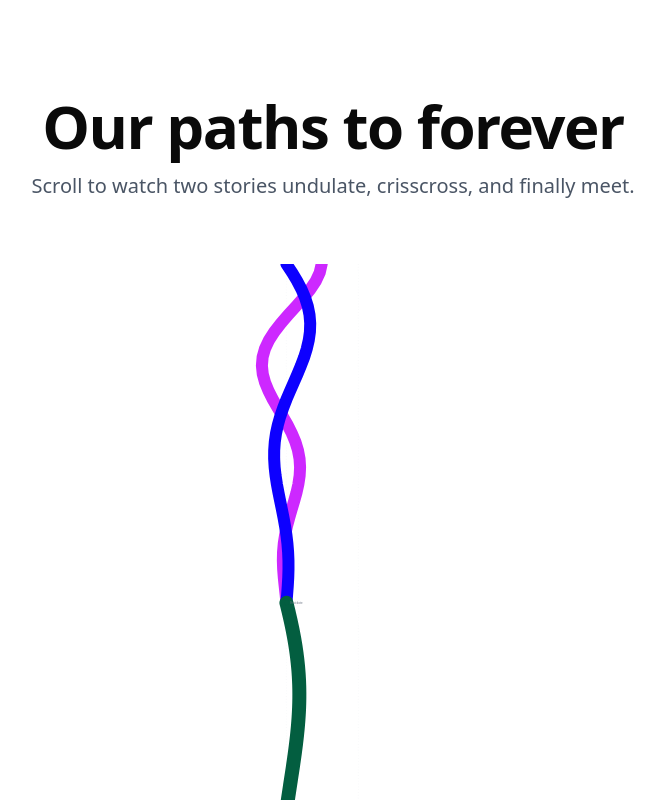
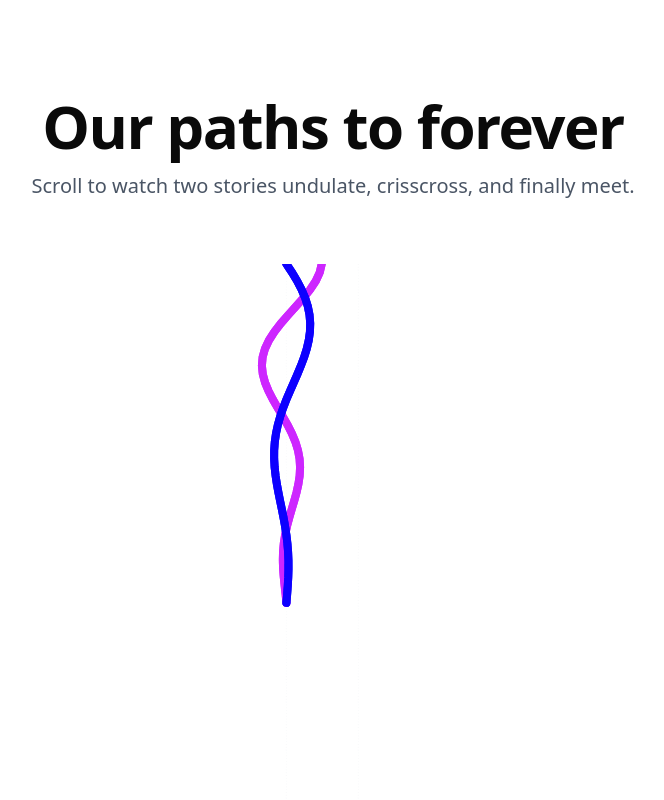
Before and after one commit to beta-gamut/wedding-site, a Next.js app: page / in a window 1280 px wide. Shown: the top 800 px of the page, without its empty margins (307-971 px from the left). Built offline with nearby package versions, Linux system fonts and the light colour scheme.

Commit message:
Tune lines (thicker + merge timing) and exact meet point

```diff
--- a/src/app/page.tsx
+++ b/src/app/page.tsx
@@ -205,7 +205,7 @@ export default function WeddingTimeline() {
 
   // Better merge timing window
   const MERGE_START = Math.min(0.9, firstDatePos + 0.1);
-  const MERGE_END = 0.1;
+  const MERGE_END = 1.0;
 
   // Pre-merge paths finish right when the merge begins
   const pathProgress = useTransform(scrollYProgress, [0, MERGE_START], [0, 1]);
@@ -300,6 +300,15 @@ export default function WeddingTimeline() {
                 viewBox={`0 0 ${SVG_WIDTH} ${SVG_HEIGHT}`}
                 className="h-full"
               >
+                  <defs>
+                  <filter id="glow" x="-50%" y="-50%" width="200%" height="200%">
+                    <feGaussianBlur stdDeviation="3" result="blur" />
+                    <feMerge>
+                      <feMergeNode in="blur" />
+                      <feMergeNode in="SourceGraphic" />
+                    </feMerge>
+                  </filter>
+                </defs>
                 {/* Faint vertical grid for elegance */}
                 {[0.28, 0.62].map((xPct, i) => (
                   <line
@@ -318,7 +327,7 @@ export default function WeddingTimeline() {
                   d={partnerPath}
                   fill="none"
                   stroke={COLORS.partner}
-                  strokeWidth={12}
+                  strokeWidth={8}
                   strokeLinecap="round"
                   vectorEffect="non-scaling-stroke"
                   filter="url(#glow)"
@@ -331,7 +340,7 @@ export default function WeddingTimeline() {
                   d={youPath}
                   fill="none"
                   stroke={COLORS.you}
-                  strokeWidth={12}
+                  strokeWidth={8}
                   strokeLinecap="round"
                   vectorEffect="non-scaling-stroke"
                   filter="url(#glow)"
@@ -344,7 +353,7 @@ export default function WeddingTimeline() {
                     d={mergeD}
                     fill="none"
                     stroke={COLORS.merge}
-                    strokeWidth={14}
+                    strokeWidth={8}
                     strokeLinecap="round"
                     vectorEffect="non-scaling-stroke"
                     filter="url(#glow)"
```
